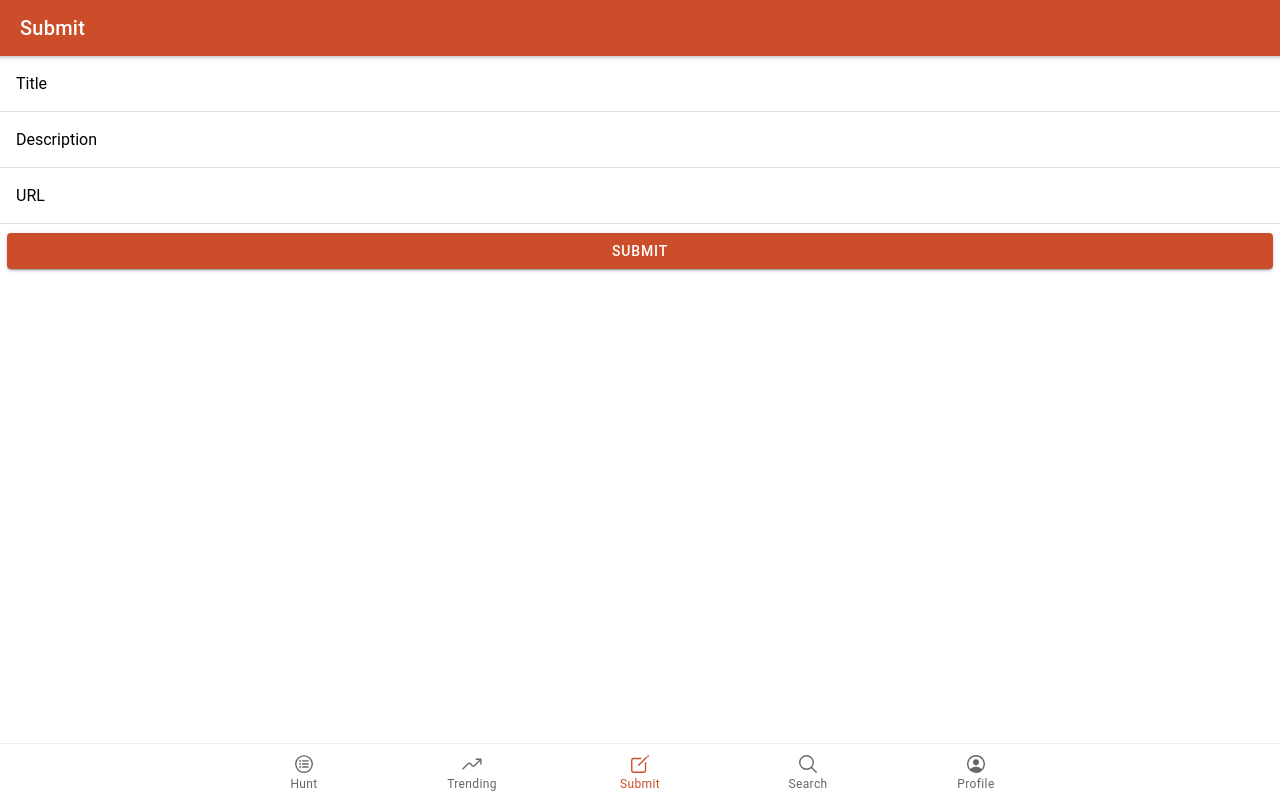
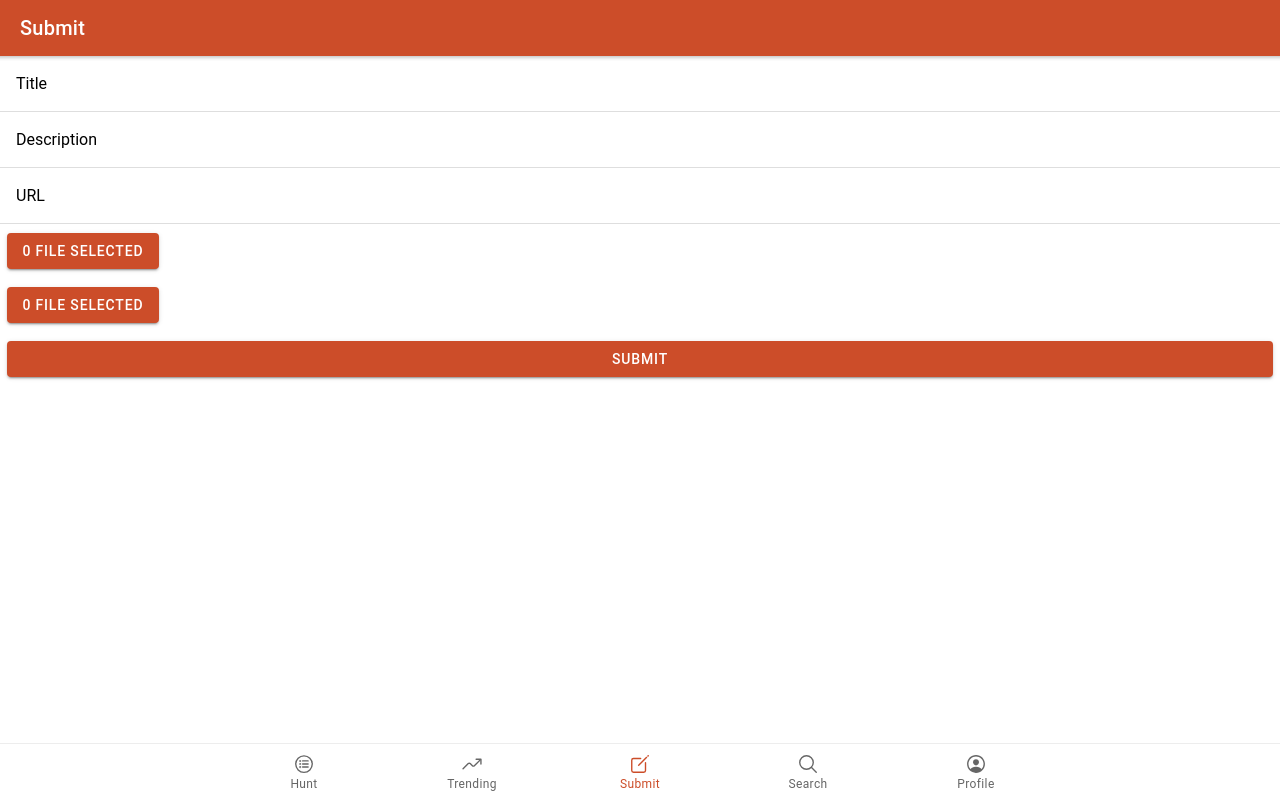
Before and after one commit to JDouglasR/Product_Hunt, a React (Create React App) app: page /submit in a window 1280 px wide. Built offline with nearby package versions, Linux system fonts and the light colour scheme; no server answers.

Commit message:
Firebase Storage and File Uploads

```diff
--- /dev/null
+++ b/src/components/Form/Upload.css
@@ -0,0 +1,15 @@
+.file-input-container {
+  position: relative;
+  display: inline-block;
+}
+
+.file-input {
+  opacity: 0;
+  z-index: 1;
+  position: absolute;
+  left: 0;
+  right: 0;
+  bottom: 0;
+  top: 0;
+  user-select: none;
+}
--- /dev/null
+++ b/src/components/Form/Upload.js
@@ -0,0 +1,52 @@
+import React from "react";
+import PropTypes from "prop-types";
+import { IonButton, isPlatform } from "@ionic/react";
+import { Plugins, CameraResultType } from "@capacitor/core";
+import { dataURItoBlob } from "../../utils/file";
+import "./Upload.css";
+
+const { Camera } = Plugins;
+
+function Upload({ onChange, placeholder, files, multiple, ...rest }) {
+  const handleSelectFile = async (evt) => {
+    if (isPlatform("mobile")) {
+      const image = await Camera.getPhoto({
+        quality: 90,
+        allowEditing: false,
+        resultType: CameraResultType.DataUrl,
+      });
+      const blob = dataURItoBlob(image.dataUrl);
+
+      onChange([blob]);
+    } else {
+      onChange([...evt.target.files]);
+    }
+  };
+
+  return (
+    <div className="file-input-container">
+      {!isPlatform("mobile") && (
+        <input
+          id="file"
+          type="file"
+          className="file-input"
+          accept="image/*"
+          multiple={multiple}
+          onChange={handleSelectFile}
+        />
+      )}
+      <IonButton onClick={handleSelectFile} {...rest}>
+        {files ? `${files.length} file selected` : placeholder}
+      </IonButton>
+    </div>
+  );
+}
+
+Upload.propTypes = {
+  multiple: PropTypes.bool,
+  files: PropTypes.array,
+  placeholder: PropTypes.string,
+  onChange: PropTypes.func,
+};
+
+export default Upload;
--- a/src/firebase/firebase.js
+++ b/src/firebase/firebase.js
@@ -1,6 +1,7 @@
 import app from "firebase/app";
 import "firebase/auth";
 import "firebase/firestore";
+import "firebase/storage";
 
 import firebaseConfig from "./config";
 
@@ -8,6 +9,7 @@
   constructor() {
     app.initializeApp(firebaseConfig);
     this.app = app;
+    this.storage = app.storage();
     this.auth = app.auth();
     this.db = app.firestore();
   }
@@ -21,6 +23,7 @@
       displayName: name,
     });
   }
+
   login(email, password) {
     return this.auth.signInWithEmailAndPassword(email, password);
   }
@@ -35,5 +38,4 @@
 }
 
 const firebase = new Firebase();
-
 export default firebase;
--- a/src/pages/Submit.js
+++ b/src/pages/Submit.js
@@ -15,6 +15,7 @@
 import UserContext from "../contexts/UserContext";
 import SmallHeader from "../components/Header/SmallHeader";
 import LargeHeader from "../components/Header/LargeHeader";
+import Upload from "../components/Form/Upload";
 import { toast } from "../utils/toast";
 
 const INITIAL_STATE = {
@@ -26,6 +27,8 @@
 const Submit = ({ history }) => {
   const { user } = React.useContext(UserContext);
   const [submitting, setSubmitting] = React.useState(false);
+  const [thumb, setThumb] = React.useState([]);
+  const [photos, setPhotos] = React.useState([]);
   const { handleSubmit, handleChange, values } = useFormValidation(
     INITIAL_STATE,
     validateCreateProduct,
@@ -44,6 +47,39 @@
       const { url, description, title } = values;
       const id = firebase.db.collection("products").doc().id;
 
+      await Promise.all([
+        ...thumb.map((f, index) =>
+          firebase.storage
+            .ref()
+            .child(`products/${id}_thumb_${index}.jpg`)
+            .put(f)
+        ),
+        ...photos.map((f, index) =>
+          firebase.storage
+            .ref()
+            .child(`products/${id}_photo_${index}.jpg`)
+            .put(f)
+        ),
+      ]);
+
+      const productPhotos = await Promise.all(
+        photos.map((f, index) =>
+          firebase.storage
+            .ref()
+            .child(`products/${id}_photo_${index}.jpg`)
+            .getDownloadURL()
+        )
+      );
+
+      const productThumbs = await Promise.all(
+        thumb.map((f, index) =>
+          firebase.storage
+            .ref()
+            .child(`products/${id}_thumb_${index}.jpg`)
+            .getDownloadURL()
+        )
+      );
+
       const newProduct = {
         title,
         url,
@@ -52,6 +88,8 @@
           id: user.uid,
           name: user.displayName,
         },
+        thumbnail: productThumbs[0] || null,
+        photos: productPhotos,
         voteCount: 1,
         comments: [],
         votes: [
@@ -61,8 +99,9 @@
         ],
         created: Date.now(),
       };
+      setThumb([]);
+      setPhotos([]);
       await firebase.db.collection("products").doc(id).set(newProduct);
-      toast("Your product has been submitted!");
       history.push("/");
     } catch (e) {
       console.error(e);
@@ -108,7 +147,25 @@
             required
           ></IonInput>
         </IonItem>
-
+        <IonRow>
+          <IonCol>
+            <Upload
+              files={thumb}
+              onChange={setThumb}
+              placeholder="Select Thumbnail"
+            />
+          </IonCol>
+        </IonRow>
+        <IonRow>
+          <IonCol>
+            <Upload
+              files={photos}
+              onChange={setPhotos}
+              placeholder="Select Product Photos"
+              multiple
+            />
+          </IonCol>
+        </IonRow>
         <IonRow>
           <IonCol>
             <IonButton
--- /dev/null
+++ b/src/utils/file.js
@@ -0,0 +1,17 @@
+export function dataURItoBlob(dataURI) {
+  // convert base64 to raw binary data held in a string
+  // doesn't handle URLEncoded DataURIs - see SO answer #6850276 for code that does this
+  var byteString = atob(dataURI.split(",")[1]);
+
+  // separate out the mime component
+  var mimeString = dataURI.split(",")[0].split(":")[1].split(";")[0];
+
+  // write the bytes of the string to an ArrayBuffer
+  var ab = new ArrayBuffer(byteString.length);
+  var ia = new Uint8Array(ab);
+  for (var i = 0; i < byteString.length; i++) {
+    ia[i] = byteString.charCodeAt(i);
+  }
+
+  return new Blob([ab], { type: mimeString });
+}
```
